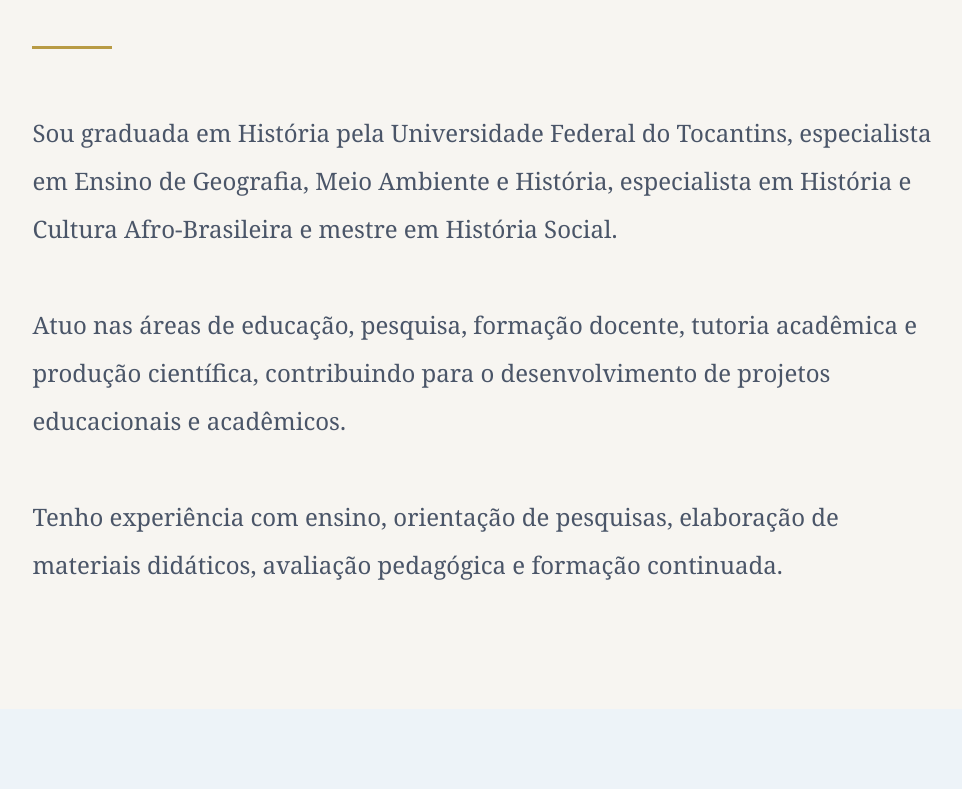
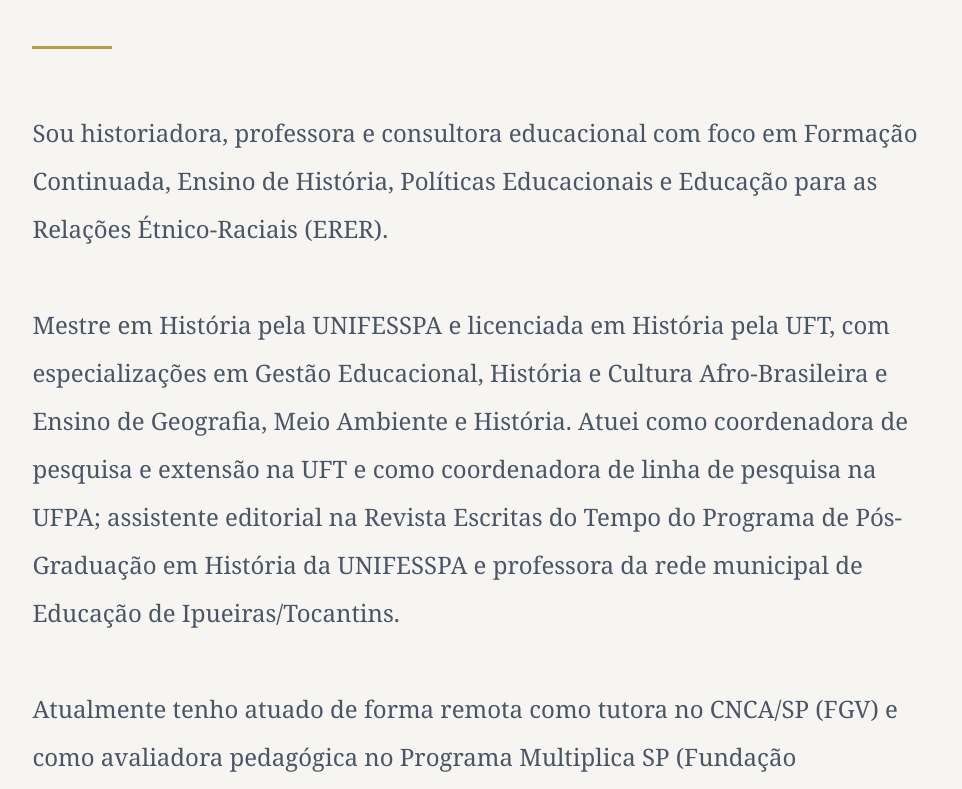
Before and after one commit to Lucas-MAP/jam-portifolio, a React (Vite) app: page / in a window 1280 px wide. Shown: the part 1531-2320 px from the top of the page, without its empty margins (70-1032 px from the left). Built offline with nearby package versions, Linux system fonts and the light colour scheme.

Commit message:
ajuste sobre mim

```diff
--- a/src/sections/Sobre.jsx
+++ b/src/sections/Sobre.jsx
@@ -2,39 +2,35 @@ function Sobre() {
   return (
     <section className="sobre">
       <div className="container">
+        <p className="section-tag">Quem sou</p>
 
-        <p className="section-tag">
-          Quem sou
-        </p>
-
-        <h2 className="section-title">
-          SOBRE MIM
-        </h2>
+        <h2 className="section-title">SOBRE MIM</h2>
 
         <div className="line"></div>
 
         <p className="sobre-text">
-          Sou graduada em História pela Universidade Federal do Tocantins,
-          especialista em Ensino de Geografia, Meio Ambiente e História,
-          especialista em História e Cultura Afro-Brasileira e mestre em
-          História Social.
-
-          <br /><br />
-
-          Atuo nas áreas de educação, pesquisa, formação docente,
-          tutoria acadêmica e produção científica, contribuindo para o
-          desenvolvimento de projetos educacionais e acadêmicos.
-
-          <br /><br />
-
-          Tenho experiência com ensino, orientação de pesquisas,
-          elaboração de materiais didáticos, avaliação pedagógica
-          e formação continuada.
+          Sou historiadora, professora e consultora educacional com foco em
+          Formação Continuada, Ensino de História, Políticas Educacionais e
+          Educação para as Relações Étnico-Raciais (ERER).
+          <br />
+          <br />
+          Mestre em História pela UNIFESSPA e licenciada em História pela UFT,
+          com especializações em Gestão Educacional, História e Cultura
+          Afro-Brasileira e Ensino de Geografia, Meio Ambiente e História. Atuei
+          como coordenadora de pesquisa e extensão na UFT e como coordenadora de
+          linha de pesquisa na UFPA; assistente editorial na Revista Escritas do
+          Tempo do Programa de Pós-Graduação em História da UNIFESSPA e
+          professora da rede municipal de Educação de Ipueiras/Tocantins.
+          <br />
+          <br />
+          Atualmente tenho atuado de forma remota como tutora no CNCA/SP (FGV) e
+          como avaliadora pedagógica no Programa Multiplica SP (Fundação
+          Vanzolini/EFAPE). Acredito em uma educação comprometida com a
+          diversidade, a memória e a equidade.
         </p>
-
       </div>
     </section>
-  )
+  );
 }
 
-export default Sobre
+export default Sobre;
```
